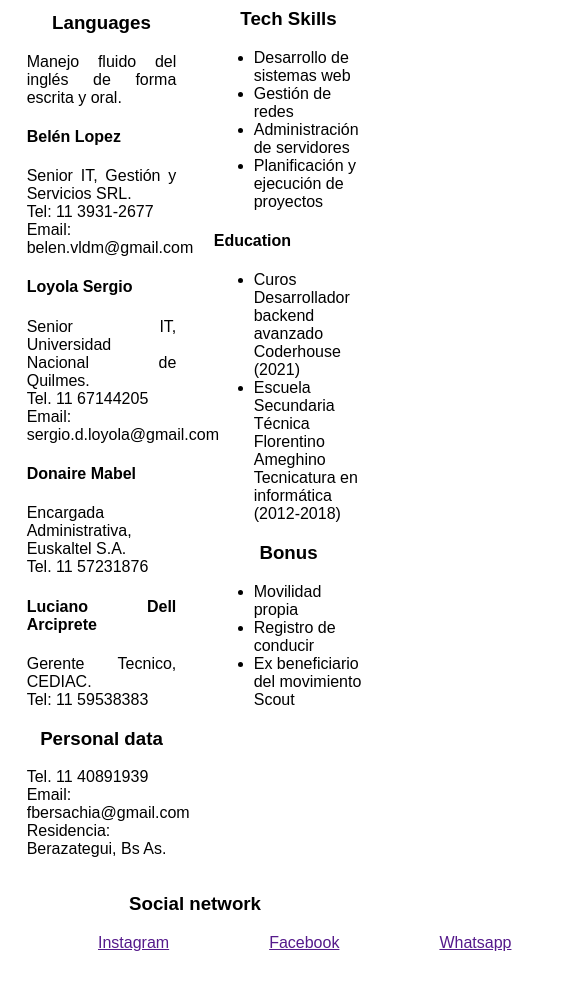
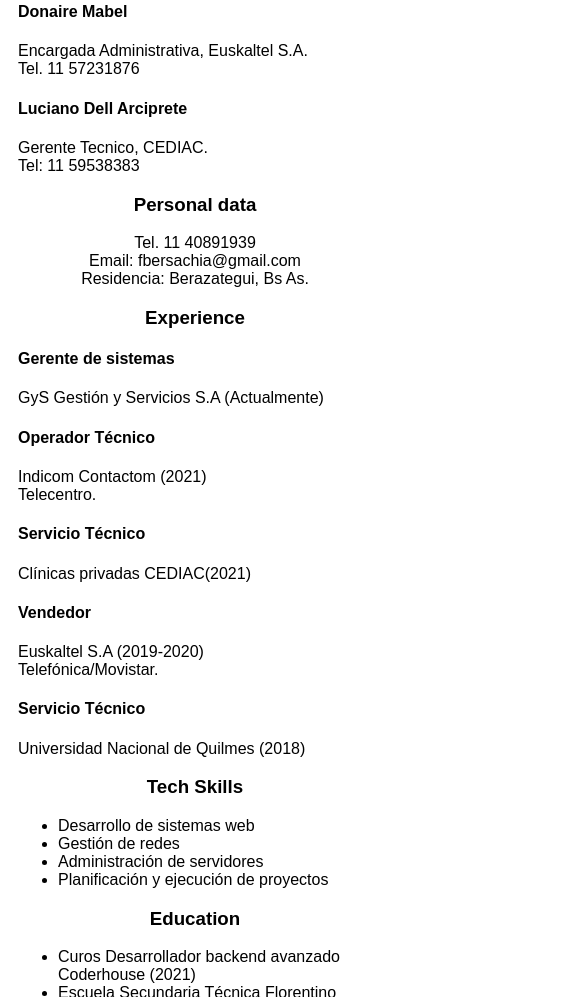
Before and after one commit to FBersachia/cv, a plain HTML site: page index.html in a window 390 px wide. Shown: the part 1003-2000 px from the top of the page, 585 px wide, since content can reach past the window. Before the commit the page ends 1963 px from the top, so only its background shows below. Drawn offline with Linux system fonts and the light colour scheme.

Commit message:
Grid done

```diff
--- a/css/style.css
+++ b/css/style.css
@@ -1,6 +1,8 @@
 * {
     font-family: Arial, Helvetica, sans-serif;
 }
+
+
 
 #profile-pic {
     margin-top: 0px;
@@ -13,6 +15,46 @@
     margin-right: auto;
 }
 
+.header {
+    width: 50%;
+    text-align: center;
+}
+
+section {
+    text-align: justify;
+}
+
+h3 {
+    text-align: center;
+}
+
+@media screen and (max-width: 700px) {
+    .container {
+        margin: 10px;
+    }
+
+    .section-center {
+        display: block;
+        margin-left: auto;
+        margin-right: auto;
+        width: 95%;
+        text-align: center;
+    }
+
+    footer ul {
+        display: table;
+    }
+
+    footer li {
+        display: inline;
+    }
+
+    footer li a {
+        margin: 10px;
+    }
+}
+
+@media screen and (min-width: 800px) {
     .left {
         margin-left: 0;
         margin-right: auto;
@@ -27,11 +69,6 @@
         margin-right: 5%;
     }
 
-.header {
-    width: 50%;
-    text-align: center;
-}
-
     .row {
         display: flex;
     }
@@ -41,22 +78,16 @@
         width: 40%;
     }
 
-h3{
-    text-align: center;
-}
-section{
-    text-align: justify;
-}
-
-footer ul{
+    footer ul {
         display: table;
         margin: 0 auto;
     }
 
-footer li{
+    footer li {
         display: inline;
     }
 
     footer li a {
         margin: 50px;
     }
+}
--- a/index.html
+++ b/index.html
@@ -41,13 +41,14 @@
                 </div>
                 <div class="languages">
                     <h3>Languages</h3>
-                    <section>
+                    <section class="section-center">
                         <p>
                             Manejo fluido del inglés de forma escrita y oral.
                         </p>
                     </section>
                 </div>
                 <div class="references">
+                    <h3>References</h3>
                     <section>
                         <h4>Belén Lopez</h4>
                         <p>Senior IT, Gestión y Servicios SRL. <br>
@@ -70,7 +71,7 @@
                 </div>
                 <div class="info">
                     <h3>Personal data</h3>
-                    <section>
+                    <section class="section-center">
                         <p>
                             Tel. 11 40891939 <br>
                             Email: fbersachia@gmail.com <br>
@@ -112,7 +113,7 @@
                     </ul>
                 </div>
                 <div class="education">
-                    <h4>Education</h4>
+                    <h3>Education</h3>
                     <ul>
                         <li>Curos Desarrollador backend avanzado Coderhouse (2021)</li>
                         <li>Escuela Secundaria Técnica Florentino Ameghino <br>
@@ -131,7 +132,7 @@
             </div>
         </div>
     </div>
-<div class="footer ">
+<div class="footer">
     <footer>
         <h3>Social network</h3>
         <ul>
```
Lines whose indentation alone changed are shown as unchanged.
